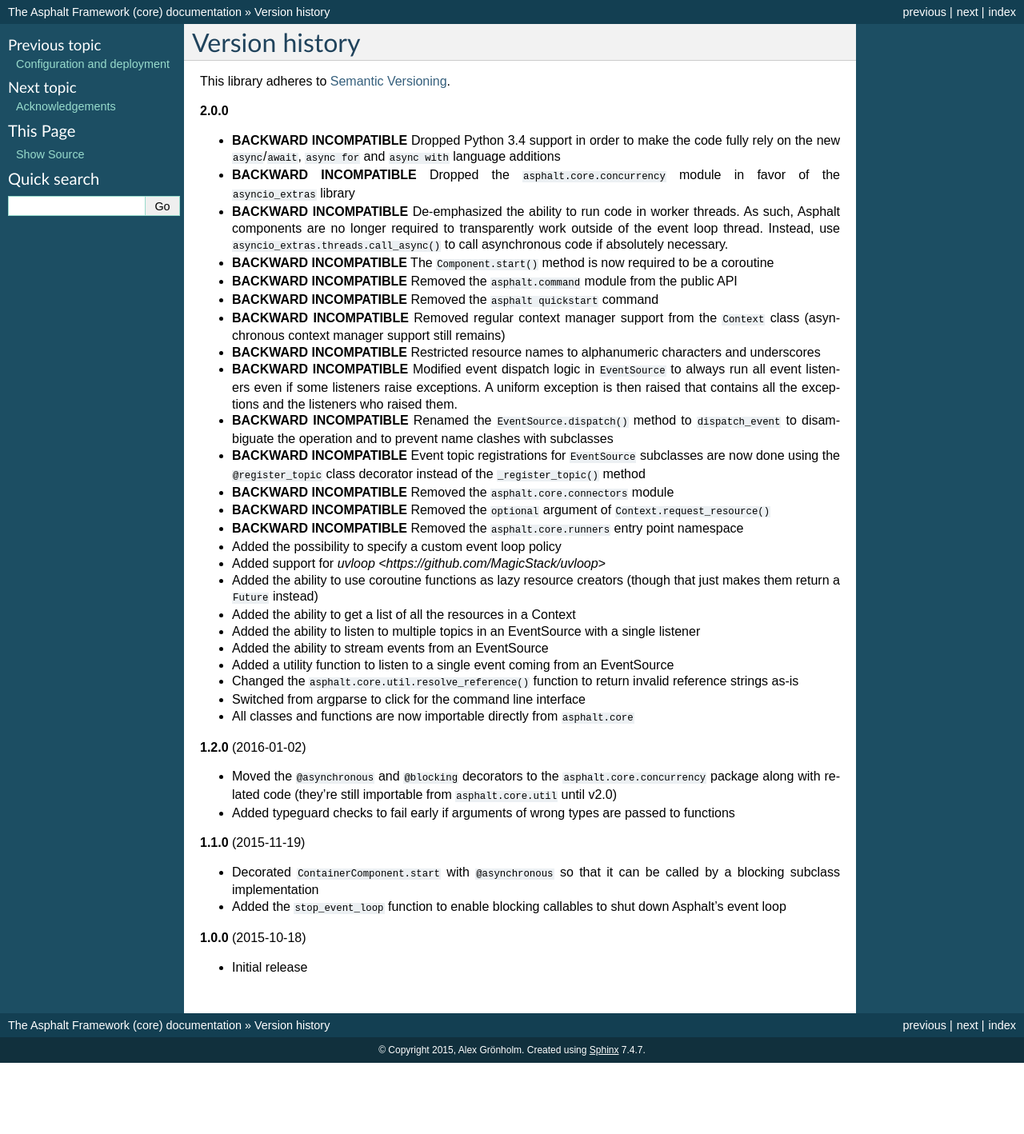
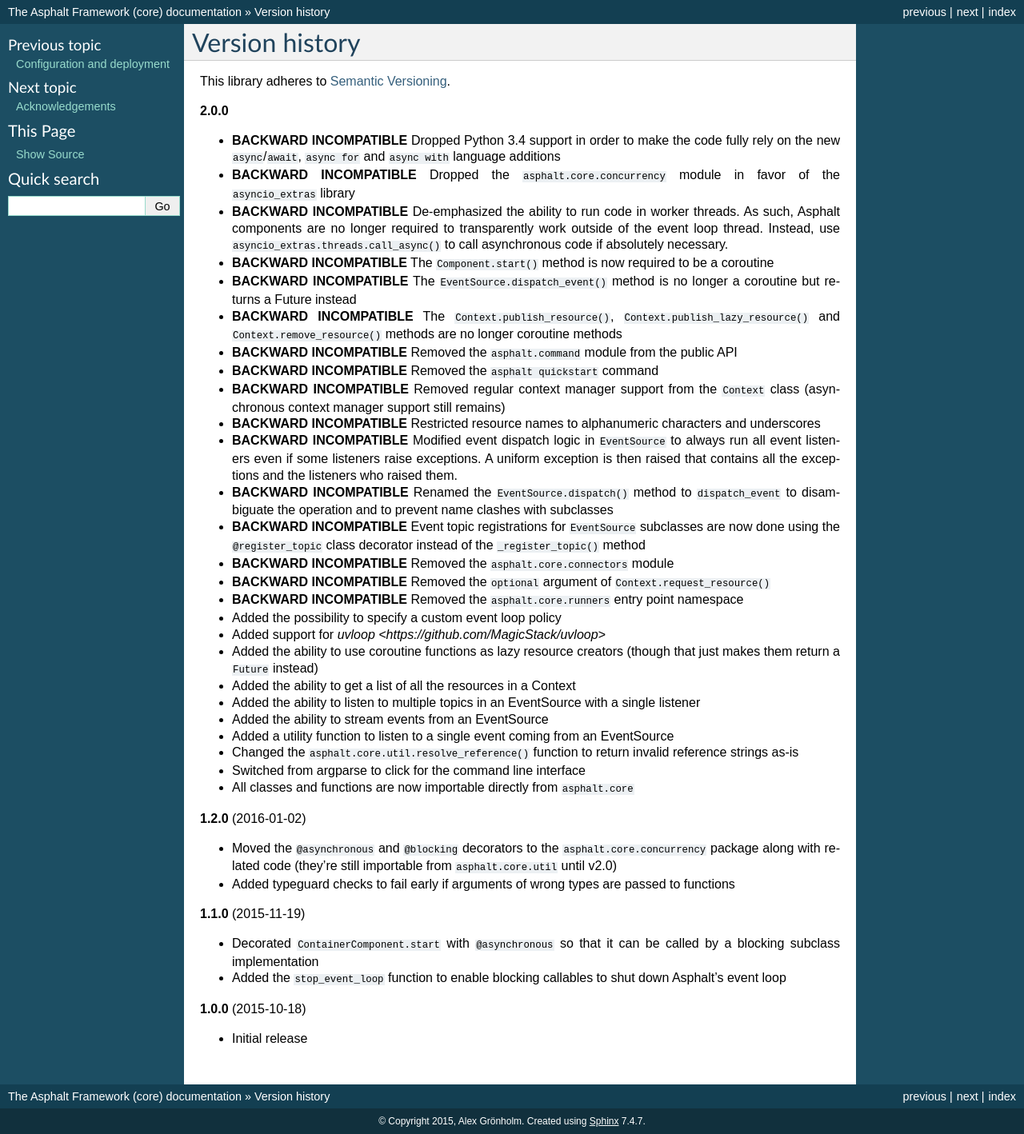
Before and after one commit to asphalt-framework/asphalt, a Sphinx documentation site: the page built from docs/versionhistory.rst, in a window 1280 px wide. Shown: the whole page at 80% size. Built offline with Sphinx 7.4.7, drawn with Linux system fonts in a browser that asks for light colours; before the commit the page ends 1329 px from its top, so only the background shows below that.

Commit message:
Refactored dispatch_event() to dispatch events in a separate task
Event sources should not have to care if the callbacks actually work properly or not.

```diff
--- a/docs/versionhistory.rst
+++ b/docs/versionhistory.rst
@@ -14,6 +14,11 @@ This library adheres to `Semantic Versioning <http://semver.org/>`_.
   loop thread. Instead, use ``asyncio_extras.threads.call_async()`` to call asynchronous code if
   absolutely necessary.
 - **BACKWARD INCOMPATIBLE** The ``Component.start()`` method is now required to be a coroutine
+- **BACKWARD INCOMPATIBLE** The ``EventSource.dispatch_event()`` method is no longer a coroutine
+  but returns a Future instead
+- **BACKWARD INCOMPATIBLE** The ``Context.publish_resource()``,
+  ``Context.publish_lazy_resource()`` and ``Context.remove_resource()`` methods are no longer
+  coroutine methods
 - **BACKWARD INCOMPATIBLE** Removed the ``asphalt.command`` module from the public API
 - **BACKWARD INCOMPATIBLE** Removed the ``asphalt quickstart`` command
 - **BACKWARD INCOMPATIBLE** Removed regular context manager support from the ``Context`` class
```
Also changed, not shown: docs/userguide/events.rst (+4 -3 lines), 4 other files.
